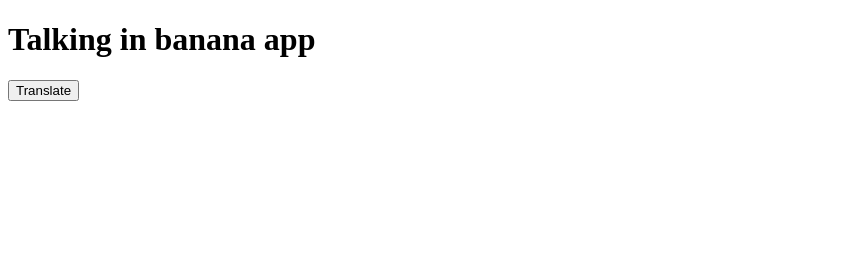
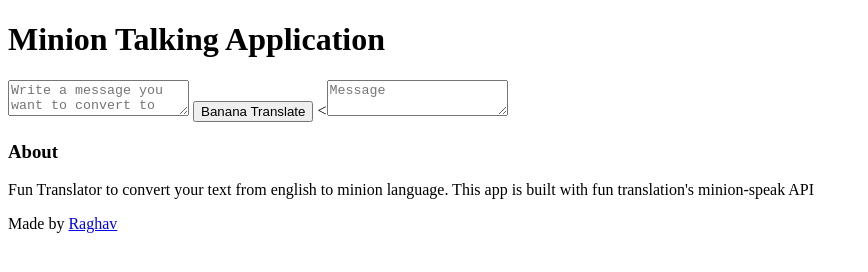
Before and after one commit to Raghav10026/banana-speak-app, a plain HTML site: page index.html in a window 1280 px wide. Shown: the whole page, without its empty margins (0-868 px from the left). Drawn offline with Linux system fonts and the light colour scheme.

Commit message:
update: page complete

```diff
--- a/index.html
+++ b/index.html
@@ -4,13 +4,34 @@
 <head>
     <meta charset="UTF-8">
     <meta name="viewport" content="width=device-width, initial-scale=1.0">
-    <title>banana speak</title>
+    <title>Minion Talks</title>
+    <link href="style.css" rel="stylesheet" />
 </head>
 
-<body>
-    <h1>Talking in banana app</h1>
+<header class="header">
+    <h1><b>Minion Talking Application</b></h1>
+</header>
+
+<body class="container">
+    <div class="div1">
+        <textarea id="txtinput" placeholder="Write a message you want to convert to banana language"></textarea>
+
+        <button id="btn-translate" class="btn">Banana Translate</button>
+
+        <<textarea id="text-output" placeholder="Message"></textarea>
+    </div>
+    </section>
+    <footer>
+        <div class="container">
+            <h3>About</h3>
+            <p>
+                Fun Translator to convert your text from english to minion language. This app is built with fun translation's minion-speak API
+            </p>
+            <p class="dev">Made by <a class="link" href="https://raghavnagpal.netlify.app/">Raghav</a></p>
+        </div>
+    </footer>
+
     <script src="app.js" type="text/javascript"></script>
-    <button id="click">Translate</button>
 </body>
 
 </html>
```
